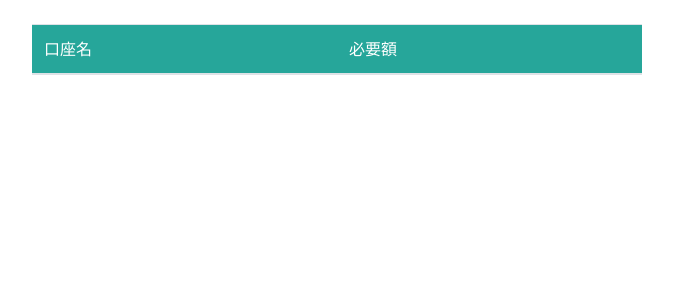
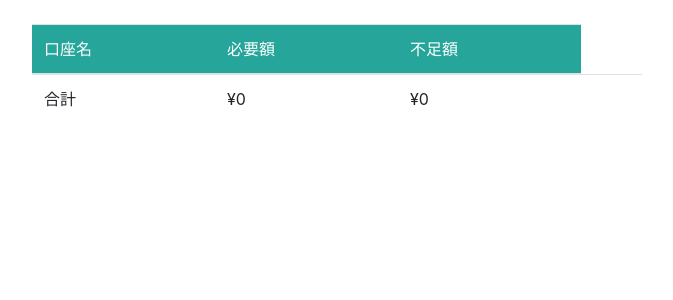
Before and after one commit to anndddooh/income_and_expense, a Django app: page /income_and_expense/2020/2/account_require in a window 1280 px wide. Shown: the part 56-356 px from the top of the page, without its empty margins (303-976 px from the left). Run offline with Django 3.2, Linux system fonts and the light colour scheme; the visitor is signed in with stand-in values (Sample User, id 1); lists and menus that the app fills with data are empty; style sheets or scripts are compiled from the project's sources; some libraries are stand-ins or nearby versions.

Commit message:
UIを少し修正
・未定は赤、未完了はオレンジで表示
・口座必要額が足りていない場合は赤で表示
・口座必要額の合計額を表示
・その他リファクタリング

```diff
--- a/income_and_expense/templates/income_and_expense/account_require.html
+++ b/income_and_expense/templates/income_and_expense/account_require.html
@@ -7,17 +7,29 @@
 				<table class="table table-hover my-table">
 					<thead>
 						<tr>
-							<th class="account">口座名</th>
-							<th class="amount">必要額</th>
+							<th class="text-nowrap">口座名</th>
+							<th class="text-nowrap">必要額</th>
+							<th class="text-nowrap">不足額</th>
 						</tr>
 					</thead>
 					<tbody>
 						{% for account_require in account_requires %}
+							{% if account_require.is_insufficient == True %}
+								<tr class="table-danger">
+							{% else %}
+								<tr>
+							{% endif %}
+									<td class="align-middle">{{ account_require.account }}</td>
+									<td class="align-middle">{{ account_require.require }}</td>
+									<td class="align-middle">{{ account_require.insufficient_amount }}</td>
+								</tr>
+						{% endfor %}
 						<tr>
-							<td class="align-middle">{{ account_require.account }}</td>
-							<td class="align-middle">{{ account_require.require }}</td>
+							<td class="align-middle">合計</td>
+							<td class="align-middle">{{ require_sum }}</td>
+							<td class="align-middle">{{ insufficient_sum }}</td>
+							<td></td>
 						</tr>
-						{% endfor %}
 					</tbody>
 				</table>
 			</div>
--- a/income_and_expense/views.py
+++ b/income_and_expense/views.py
@@ -500,14 +500,32 @@ def account_require(request, year, month):
     # 各口座の必要金額を取得
     accounts = Account.objects.all() # 全口座
     account_requires = [] # 各口座の必要金額
+    require_sum = 0 # 必要金額の合計値
+    insufficient_sum = 0 # 不足額の合計値
+    is_insufficient = False # 口座残高が不足しているかどうか
+    insufficient_amount = 0 # 各口座の不足額
     for account in accounts:
         require = this_month_exps.filter(
             method__account=account, done=False
         ).aggregate(Sum('amount'))['amount__sum']
         if require is None:
             require = 0
+
+        require_sum += require
+
+        if account.balance < require:
+            is_insufficient = True
+            insufficient_amount = require - account.balance
+        else:
+            is_insufficient = False
+            insufficient_amount = 0
+
+        insufficient_sum += insufficient_amount
+
         account_require = {
-            'account': account, 'require': "¥{:,}".format(require)
+            'account': account, 'require': "¥{:,}".format(require),
+            'is_insufficient': is_insufficient,
+            'insufficient_amount': "¥{:,}".format(insufficient_amount)
         }
         account_requires.append(account_require)
 
@@ -515,4 +533,6 @@ def account_require(request, year, month):
         'this_year': year,
         'this_mon': month,
         'account_requires': account_requires,
+        'require_sum': "¥{:,}".format(require_sum),
+        'insufficient_sum': "¥{:,}".format(insufficient_sum),
     })
--- a/static/income_and_expense/css/base.css
+++ b/static/income_and_expense/css/base.css
@@ -8,7 +8,7 @@ thead {
 th {
   font-weight: normal; }
 
-.add_button {
+#create-button {
   background-color: #FFCC80;
   color: white;
   border: none; }
--- a/static/income_and_expense/css/base.scss
+++ b/static/income_and_expense/css/base.scss
@@ -15,7 +15,7 @@ th {
     font-weight: normal;
 }
 
-.add_button {
+#create-button {
     background-color: $color_primary_2;
     color: white;
     border: none;
--- a/static/income_and_expense/js/expense.js
+++ b/static/income_and_expense/js/expense.js
@@ -1,7 +1,7 @@
 $(document).ready(function () {
     $("#nav-item-expense").addClass("active");
 
-    $(".delete-exp").each(function () {
+    $(".delete-button").each(function () {
         $(this).modalForm({
             formURL: $(this).data('url')
         });
```
Also changed, not shown: income_and_expense/templates/income_and_expense/balance.html (+8 -4 lines), income_and_expense/templates/income_and_expense/expense.html (+9 -11 lines), income_and_expense/templates/income_and_expense/income.html (+10 -12 lines).
